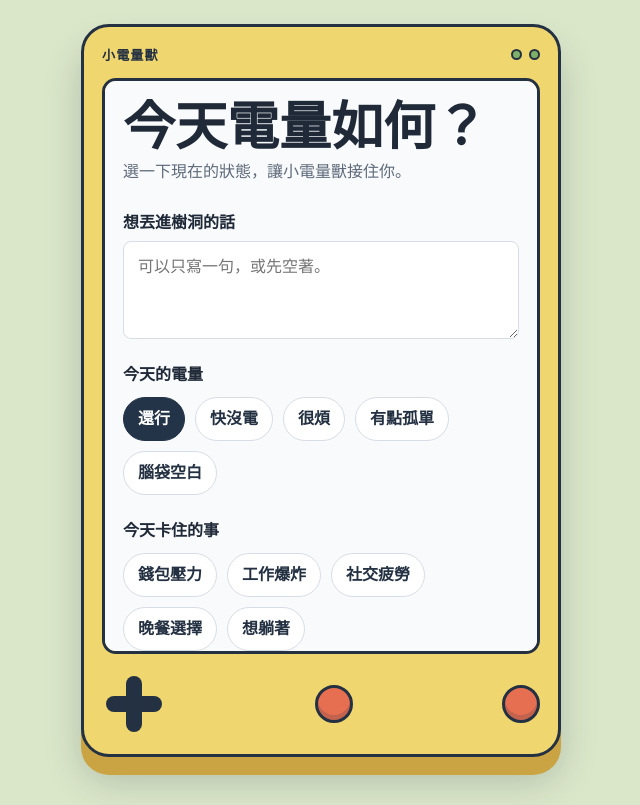
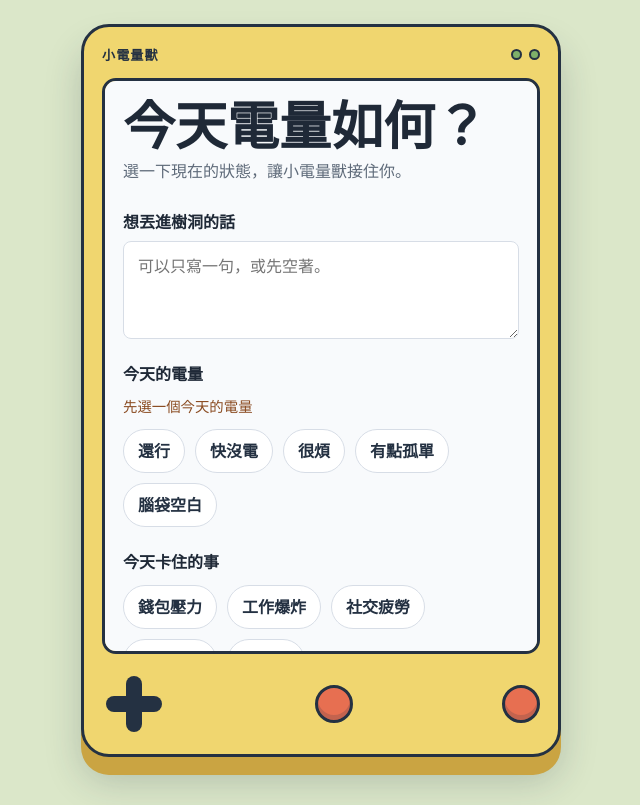
Before and after one commit to Harry-0824/low-battery-pet, a React (Vite) app: page / in a window 1280 px wide. Shown: the whole page, without its empty margins (319-959 px from the left). Built offline with nearby package versions, Linux system fonts and the light colour scheme.

Commit message:
Refine check-in reset behavior (#21)

```diff
--- a/src/App.tsx
+++ b/src/App.tsx
@@ -25,7 +25,7 @@ interface PreviewState {
 }
 
 function App() {
-  const [selectedMoodTag, setSelectedMoodTag] = useState<MoodTag>("okay");
+  const [selectedMoodTag, setSelectedMoodTag] = useState<MoodTag | null>(null);
   const [selectedContextTags, setSelectedContextTags] = useState<ContextTag[]>([]);
   const [shortText, setShortText] = useState("");
   const [previewState, setPreviewState] = useState<PreviewState | null>(null);
@@ -42,6 +42,10 @@ function App() {
   };
 
   const handleSubmit = () => {
+    if (!selectedMoodTag) {
+      return;
+    }
+
     const input = {
       moodTag: selectedMoodTag,
       contextTags: selectedContextTags,
@@ -67,6 +71,10 @@ function App() {
       petState,
       companionReply
     });
+
+    setSelectedMoodTag(null);
+    setSelectedContextTags([]);
+    setShortText("");
   };
 
   const handleClearHistory = () => {
--- a/src/components/CheckInForm.tsx
+++ b/src/components/CheckInForm.tsx
@@ -20,7 +20,7 @@ const contextOptions: Array<{ value: ContextTag; label: string }> = [
 ];
 
 interface CheckInFormProps {
-  selectedMoodTag: MoodTag;
+  selectedMoodTag: MoodTag | null;
   selectedContextTags: ContextTag[];
   onMoodSelect: (moodTag: MoodTag) => void;
   onContextToggle: (contextTag: ContextTag) => void;
@@ -34,15 +34,20 @@ function CheckInForm({
   onContextToggle,
   onSubmit
 }: CheckInFormProps) {
+  const canSubmit = selectedMoodTag !== null;
+
   return (
     <Form
       onSubmit={(event) => {
         event.preventDefault();
-        onSubmit();
+        if (canSubmit) {
+          onSubmit();
+        }
       }}
     >
       <Section>
         <h2>今天的電量</h2>
+        {!canSubmit ? <HelperText>先選一個今天的電量</HelperText> : null}
         <ButtonGrid>
           {moodOptions.map((option) => (
             <TagButton
@@ -69,7 +74,9 @@ function CheckInForm({
         </ButtonGrid>
       </Section>
 
-      <SubmitButton type="submit">讓小電量獸接住我</SubmitButton>
+      <SubmitButton type="submit" disabled={!canSubmit}>
+        讓小電量獸接住我
+      </SubmitButton>
     </Form>
   );
 }
@@ -95,16 +102,32 @@ const ButtonGrid = styled.div`
   gap: 10px;
 `;
 
+const HelperText = styled.p`
+  margin: 0;
+  color: #8a4b21;
+  font-size: 0.9rem;
+  line-height: 1.45;
+`;
+
 const SubmitButton = styled.button`
   min-height: 48px;
   border: 0;
   border-radius: 8px;
   padding: 12px 16px;
-  background: #2c6e49;
-  color: #ffffff;
+  background: #f28c52;
+  color: #fff7ed;
   cursor: pointer;
   font: inherit;
   font-weight: 800;
+
+  &:hover:not(:disabled) {
+    background: #e5773f;
+  }
+
+  &:disabled {
+    cursor: not-allowed;
+    opacity: 0.65;
+  }
 `;
 
 export default CheckInForm;
--- a/src/components/HistoryList.tsx
+++ b/src/components/HistoryList.tsx
@@ -18,7 +18,7 @@ function HistoryList({ records, onClear }: HistoryListProps) {
         <h2>最近被接住的時候</h2>
         {records.length > 0 ? (
           <ClearButton type="button" onClick={onClear}>
-            清空紀錄
+            放下這些紀錄
           </ClearButton>
         ) : null}
       </HistoryHeader>
@@ -56,14 +56,18 @@ const HistoryHeader = styled.div`
 
 const ClearButton = styled.button`
   min-height: 40px;
-  border: 1px solid #d7dde6;
+  border: 1px solid #fca5a5;
   border-radius: 8px;
   padding: 8px 12px;
-  background: #ffffff;
-  color: #243142;
+  background: #fee2e2;
+  color: #991b1b;
   cursor: pointer;
   font: inherit;
   font-weight: 800;
+
+  &:hover {
+    background: #fecaca;
+  }
 `;
 
 const CardList = styled.div`
```
Also changed, not shown: 1 other file (tests, documents, lock files or other folders).
